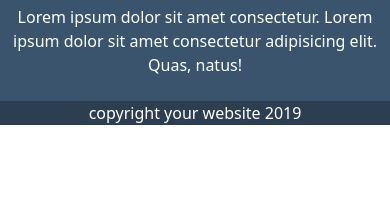
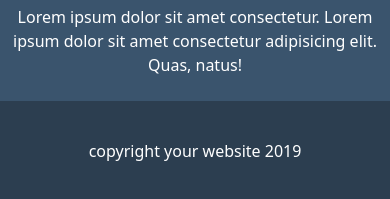
Before and after one commit to yuribertoli/html-css-bootstrap-freelancer, a plain HTML site: page index.html in a window 390 px wide. Shown: the part 3592-3791 px from the top of the page. Before the commit the page ends 3717 px from the top, so only its background shows below. Drawn offline with nearby package versions, Linux system fonts and the light colour scheme.

Commit message:
end phone

```diff
--- a/index.html
+++ b/index.html
@@ -141,7 +141,7 @@
 
         </div>
 
-        <div class="container-fluid second-footer">
+        <div class="container-fluid second-footer d-flex align-items-center justify-content-center">
             <div class="text-center text-white">
                <span class="">copyright your website 2019</span>
             </div>
--- a/style.css
+++ b/style.css
@@ -26,3 +26,7 @@ i.d-block {
     width: 30px;
     line-height: 24px;
 }
+
+.second-footer {
+    height: 100px;
+}
```
